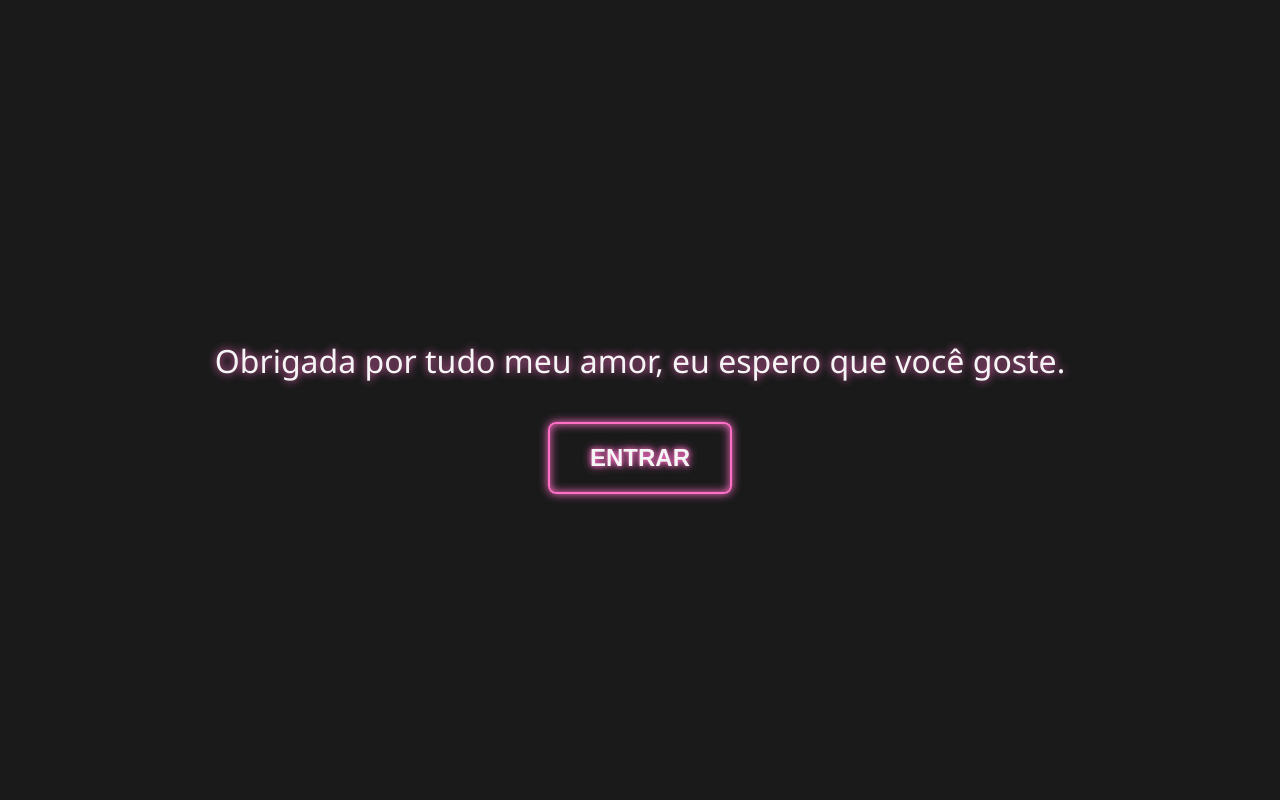
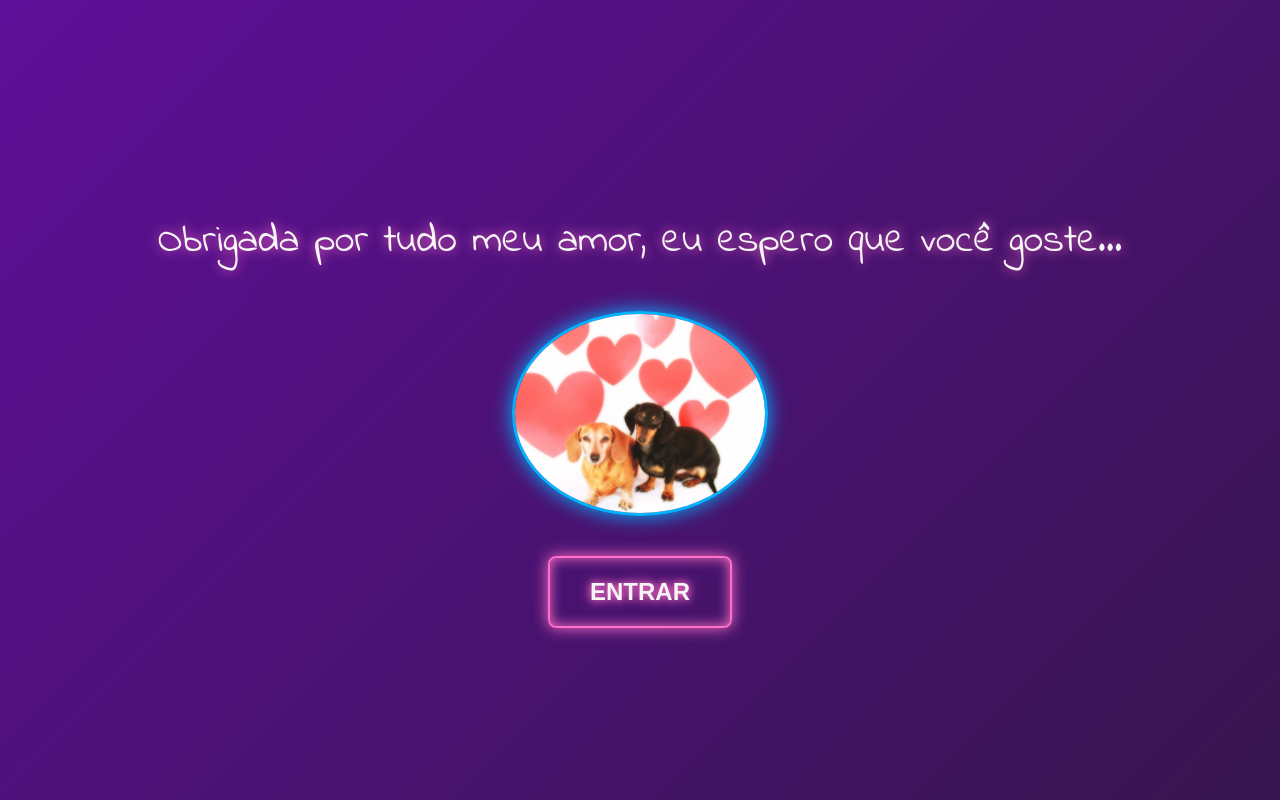
Before and after one commit to luizacamposss/meu_projeto, a plain HTML site: page index.html in a window 1280 px wide. Drawn offline with Linux system fonts and the light colour scheme.

Commit message:
salvar 9

```diff
--- a/Para Mi Catita/css/entrada.css
+++ b/Para Mi Catita/css/entrada.css
@@ -1,37 +1,127 @@
+/* Estilos para a página de entrada - VERSÃO MELHORADA */
+
+/* Usando as cores da sua paleta "San Junipero" */
 :root {
-    --rosa-neon: #FF6EC7; --azul-eletrico: #00B4FF;
-    --preto-sujo: #1A1A1A; --branco-leitoso: #F5F5F5;
+    --rosa-neon: #FF6EC7;
+    --azul-eletrico: #00B4FF;
+    --roxo-profundo: #6A0DAD;
+    --preto-sujo: #1A1A1A;
+    --branco-leitoso: #F5F5F5;
 }
+
 body {
-    margin: 0; background-color: var(--preto-sujo); height: 100vh;
-    display: flex; justify-content: center; align-items: center;
+    margin: 0;
+    padding: 0;
+    height: 100vh;
+    display: flex;
+    justify-content: center;
+    align-items: center;
     font-family: 'Segoe UI', Tahoma, Geneva, Verdana, sans-serif;
-    overflow: hidden; transition: opacity 0.5s ease-out;
+    overflow: hidden;
+    transition: opacity 0.5s ease-out; /* Transição para o fade-out */
+
+    /* MELHORIA 1: Fundo com gradiente animado */
+    color: var(--branco-leitoso);
+    background: linear-gradient(-45deg, var(--preto-sujo), var(--roxo-profundo), var(--preto-sujo));
+    background-size: 400% 400%;
+    animation: animar-fundo 15s ease infinite;
 }
-body.fading-out { opacity: 0; }
-.splash-container { text-align: center; }
-.splash-message {
-    font-size: 2em; color: var(--branco-leitoso);
-    text-shadow: 0 0 8px var(--rosa-neon);
-    margin-bottom: 40px;
-    animation: fadeInScaleUp 1s ease-out 0.2s forwards;
+
+/* Classe para o efeito de fade-out */
+body.fading-out {
     opacity: 0;
 }
+
+/* Keyframes para a animação do fundo */
+@keyframes animar-fundo {
+    0% { background-position: 0% 50%; }
+    50% { background-position: 100% 50%; }
+    100% { background-position: 0% 50%; }
+}
+
+.splash-container {
+    text-align: center;
+}
+
+.splash-message {
+    font-size: 2.5em;
+    color: var(--branco-leitoso);
+    margin-bottom: 40px;
+    opacity: 0; /* Começa invisível para a animação de entrada */
+    animation: fadeInScaleUp 1s ease-out 0.2s forwards,
+                 pulsar-texto 4s infinite ease-in-out; /* MELHORIA 2: Animações de entrada e pulsação */
+    font-family: "Indie Flower", cursive;
+}
+
 #enter-btn {
-    background-color: transparent; border: 2px solid var(--rosa-neon);
-    color: var(--branco-leitoso); padding: 20px 40px; font-size: 1.5em;
-    font-weight: bold; text-transform: uppercase; cursor: pointer;
-    border-radius: 8px; text-shadow: 0 0 5px var(--rosa-neon), 0 0 10px var(--rosa-neon);
-    box-shadow: 0 0 10px var(--rosa-neon), inset 0 0 10px var(--rosa-neon);
-    opacity: 0; transform: scale(0.8);
-    animation: fadeInScaleUp 1s ease-out 0.5s forwards;
+    background-color: transparent;
+    border: 2px solid var(--rosa-neon);
+    color: var(--branco-leitoso);
+    padding: 20px 40px;
+    font-size: 1.5em;
+    font-weight: bold;
+    text-transform: uppercase;
+    cursor: pointer;
+    border-radius: 8px;
+    opacity: 0;
+    transform: scale(0.8);
+    animation: fadeInScaleUp 1s ease-out 0.5s forwards,
+                 pulsar-botao 4s infinite ease-in-out; /* MELHORIA 2: Animações de entrada e pulsação */
     transition: all 0.3s ease;
 }
+
 #enter-btn:hover {
-    background-color: var(--rosa-neon); color: var(--preto-sujo);
-    text-shadow: none; box-shadow: 0 0 20px var(--rosa-neon), 0 0 30px var(--rosa-neon);
-    transform: scale(1.05);
+    background-color: var(--rosa-neon);
+    color: var(--preto-sujo);
+    text-shadow: none;
+    box-shadow: 0 0 25px var(--rosa-neon), 0 0 40px var(--rosa-neon);
+    /* MELHORIA 3: Efeito de "levantar" ao passar o rato */
+    transform: scale(1.05) translateY(-5px);
 }
+
+/* Animação para o conteúdo aparecer suavemente */
 @keyframes fadeInScaleUp {
-    to { opacity: 1; transform: scale(1); }
+    to {
+        opacity: 1;
+        transform: scale(1);
+    }
 }
+
+/* Keyframes para a animação de pulsação do texto */
+@keyframes pulsar-texto {
+    0%, 100% { text-shadow: 0 0 8px var(--rosa-neon); }
+    50% { text-shadow: 0 0 16px var(--rosa-neon); }
+}
+
+/* Keyframes para a animação de pulsação do botão */
+@keyframes pulsar-botao {
+    0%, 100% {
+        text-shadow: 0 0 5px var(--rosa-neon), 0 0 10px var(--rosa-neon);
+        box-shadow: 0 0 10px var(--rosa-neon), inset 0 0 10px var(--rosa-neon);
+    }
+    50% {
+        text-shadow: 0 0 10px var(--rosa-neon), 0 0 15px var(--rosa-neon);
+        box-shadow: 0 0 20px var(--rosa-neon), inset 0 0 15px var(--rosa-neon);
+    }
+}
+
+/* Adicione isto no final do seu entrada.css */
+
+.splash-image {
+    /* Tamanho e Formato */
+    max-width: 250px; /* Define a largura máxima da imagem */
+    height: auto;     /* Mantém a proporção correta */
+    border-radius: 50%; /* Deixa a imagem redonda, um efeito bem legal! */
+
+    /* Borda e Brilho Neon */
+    border: 3px solid var(--azul-eletrico);
+    box-shadow: 0 0 20px var(--azul-eletrico);
+
+    /* Espaçamento */
+    display: block; /* Garante que a margem funcione corretamente */
+    margin: 40px auto; /* Adiciona um bom espaço em cima e em baixo */
+
+    /* Animação de Entrada */
+    opacity: 0;
+    animation: fadeInScaleUp 1s ease-out 0.4s forwards; /* Entra um pouco depois da mensagem e antes do botão */
+}
--- a/index.html
+++ b/index.html
@@ -3,12 +3,16 @@
 <head>
     <meta charset="UTF-8">
     <meta name="viewport" content="width=device-width, initial-scale=1.0">
+     <link rel="preconnect" href="https://fonts.googleapis.com">
+    <link rel="preconnect" href="https://fonts.gstatic.com" crossorigin>
+    <link href="https://fonts.googleapis.com/css2?family=Indie+Flower&display=swap" rel="stylesheet">
     <title>Um Convite Especial</title>
     <link rel="stylesheet" href="Para Mi Catita/css/entrada.css">
 </head>
 <body>
     <div class="splash-container">
-        <p class="splash-message">Obrigada por tudo meu amor, eu espero que você goste.</p>
+        <p class="splash-message">Obrigada por tudo meu amor, eu espero que você goste...</p>
+        <img src="Para Mi Catita/images/fotocachorro.png" alt="Foto do cachorrinho" class="splash-image">
         <button id="enter-btn">Entrar</button>
     </div>
     <audio id="click-sound" src="Para Mi Catita/sounds/click.mp3" preload="auto"></audio>
```
Also changed, not shown: Para Mi Catita/css/styles.css (+7 -1 lines), Para Mi Catita/images/fotocachorro.png (added).
